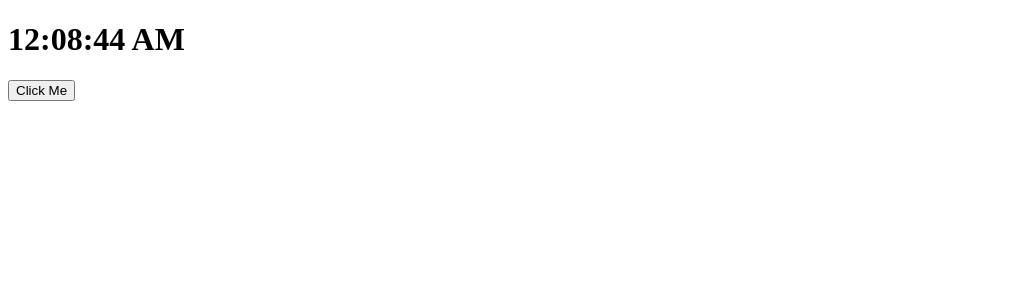
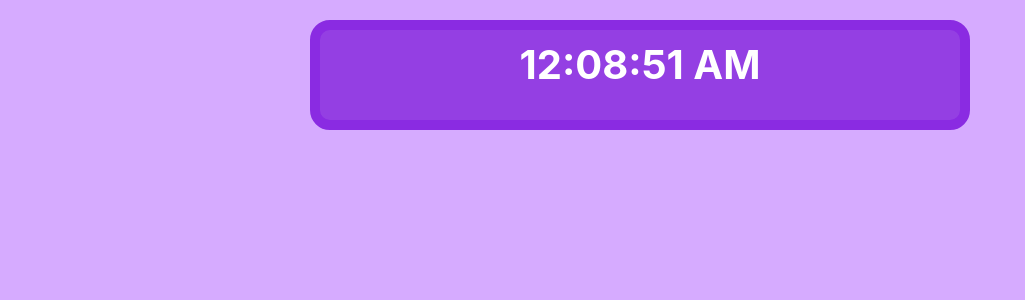
Before and after one commit to amanwild/react-thapa, a React (Create React App) app: page / in a window 1280 px wide. Shown: the top 300 px of the page, without its empty margins (0-1025 px from the left). Built offline with nearby package versions, Linux system fonts and the light colour scheme.

Commit message:
digital clock using react js

```diff
--- a/src/Components/App.js
+++ b/src/Components/App.js
@@ -8,17 +8,14 @@ const App=() => {
     const state = useState();
     const [time,setTime]=useState(T);
 
-    const incNum =()=>{
-        var T =new Date().toLocaleTimeString();
-
-        console.log(time);
-        console.log("click");
+    const update =()=>{
+        T =new Date().toLocaleTimeString();
         setTime(T)
     }
+    setInterval(update,1000);
     return(
     <>
-        <h1>{time}</h1>
-        <button onClick={incNum}>Click Me</button>
+        <h1 >{T}</h1>
     </>);
 }
 export default App;
--- a/src/index.css
+++ b/src/index.css
@@ -5,9 +5,25 @@ body {
     sans-serif;
   -webkit-font-smoothing: antialiased;
   -moz-osx-font-smoothing: grayscale;
+  background-color: rgb(214, 171, 255);
 }
 
 code {
   font-family: source-code-pro, Menlo, Monaco, Consolas, 'Courier New',
     monospace;
 }
+h1{
+  /* justify-content: center;
+  align-items: center; */
+  width: 50%;
+  margin: auto;
+  margin-top: 20px;
+  height: 80px;
+  font-size: 40px;
+  padding-top: 10px;
+  color: white;
+  text-align: center;
+  border: 10px solid blueviolet;
+  border-radius: 20px;
+  background-color: rgb(148, 63, 227);
+}
--- a/src/index.js
+++ b/src/index.js
@@ -1,6 +1,7 @@
 import React from "react";
 import ReactDOM from "react-dom/client";
 import App from "./Components/App";
+import "./index.css"
 
 
 const root = ReactDOM.createRoot(document.getElementById("root"));
```
